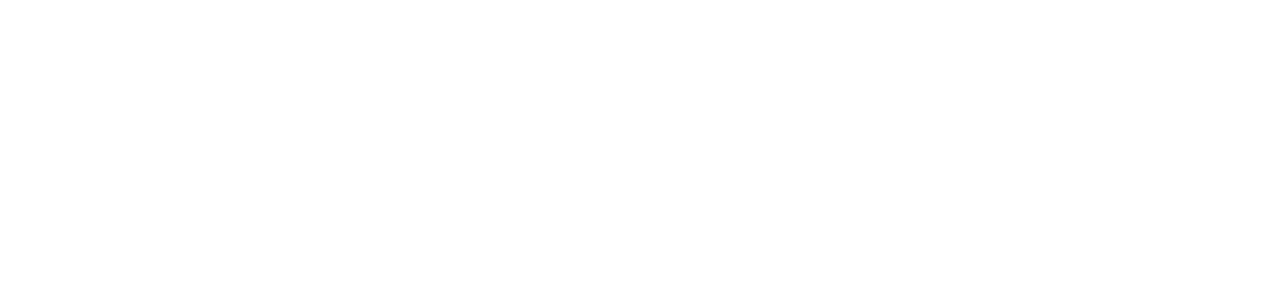
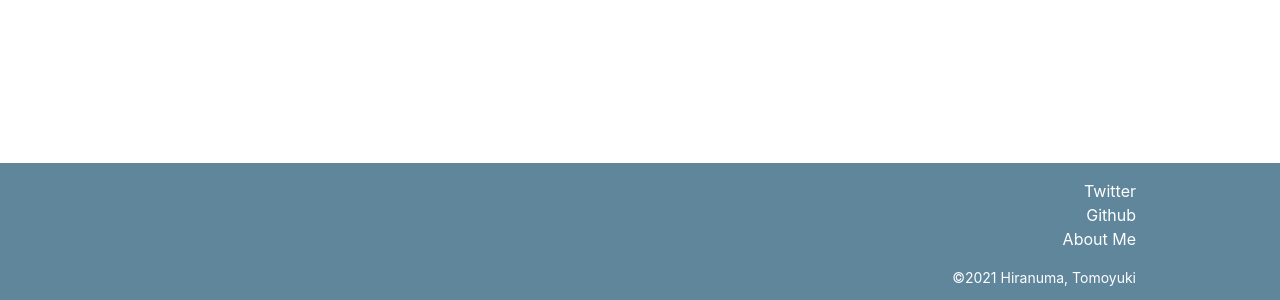
Before and after one commit to tomoyuki-hiranuma/blog-client, a Next.js app: page / in a window 1280 px wide. Shown: the part 701-1001 px from the top of the page. Before the commit the page ends 800 px from the top, so only its background shows below. Built offline with nearby package versions, Linux system fonts and the light colour scheme.

Commit message:
feat: footer

```diff
--- /dev/null
+++ b/components/atoms/layout/CopyRight.tsx
@@ -0,0 +1,12 @@
+import React, { VFC } from 'react'
+import { Container } from '@chakra-ui/react'
+
+export const CopyRight: VFC = () => {
+  return(
+    <>
+      <Container textColor={'#FFFFFF'} textAlign={'right'} fontSize={'sm'} pt={`4`}>
+        &copy;2021 Hiranuma, Tomoyuki
+      </Container>
+    </>
+  )
+}
--- /dev/null
+++ b/components/atoms/layout/FooterLink.tsx
@@ -0,0 +1,20 @@
+import React, { VFC } from 'react'
+import Link from 'next/link'
+import { Container } from '@chakra-ui/react'
+
+interface Props {
+  name: string;
+  url: string;
+}
+
+export const FooterLink: VFC<Props> = ({ name, url }) => {
+  return(
+    <>
+      <Link href={url}>
+        <Container textColor={'#FFFFFF'} textAlign={'right'} cursor={'pointer'}>
+          <a>{name}</a>
+        </Container>
+      </Link>
+    </>
+  )
+}
--- /dev/null
+++ b/components/molecules/Footer.tsx
@@ -0,0 +1,37 @@
+import React, { VFC } from 'react'
+import { css } from '@emotion/react'
+import { Flex, VStack, Spacer } from '@chakra-ui/react'
+import { CopyRight } from '../atoms/layout/CopyRight'
+import { FooterLink } from '../atoms/layout/FooterLink'
+
+const footer = css`
+  height: 137px;
+  background-color: #60869C;
+`
+
+export const Footer: VFC = () => {
+  return(
+    <>
+      <footer css={footer}>
+        <Flex px={'32'} pt={'4'}>
+          <Spacer />
+          <VStack spacing={`0`}>
+            <FooterLink
+              name='Twitter'
+              url='https://twitter.com/__N_u_m_a'
+            />
+            <FooterLink
+              name='Github'
+              url='https://github.com/tomoyuki-hiranuma'
+            />
+            <FooterLink
+              name='About Me'
+              url='https://numa-web.netlify.app/'
+            />
+            <CopyRight />
+          </VStack>
+        </Flex>
+      </footer>
+    </>
+  )
+}
--- a/components/molecules/Header.tsx
+++ b/components/molecules/Header.tsx
@@ -1,7 +1,7 @@
 import React, { VFC } from 'react';
 import { css } from '@emotion/react';
 import { Flex } from '@chakra-ui/react';
-import { Title } from '../atoms/header/Title';
+import { Title } from '../atoms/layout/Title';
 
 const header = css`
   height: 64px;
--- a/components/organisms/Layout.tsx
+++ b/components/organisms/Layout.tsx
@@ -1,6 +1,13 @@
 import React, { VFC, ReactNode } from 'react'
 import Head from 'next/head'
+import { css } from '@emotion/react'
 import { Header } from '../molecules/Header'
+import { Footer } from '../molecules/Footer'
+
+// Todo: min-heightは後で変える
+const main = css`
+  min-height: 800px;
+`
 
 interface Props {
   children: ReactNode
@@ -11,16 +18,14 @@
     <>
       <Head>
         <title>Numa.blog</title>
-        <meta name="description" content="Generated by create next app" />
+        <meta name="description" content="ぬまのメモ用ブログ" />
         <link rel="icon" href="/favicon.ico" />
       </Head>
       <Header />
-      <main>
+      <main css={main}>
         {children}
       </main>
-      <footer>
-
-      </footer>
+      <Footer />
     </>
   )
 }
```
Also changed, not shown: components/atoms/layout/Title.tsx (renamed from components/atoms/header/Title.tsx).
